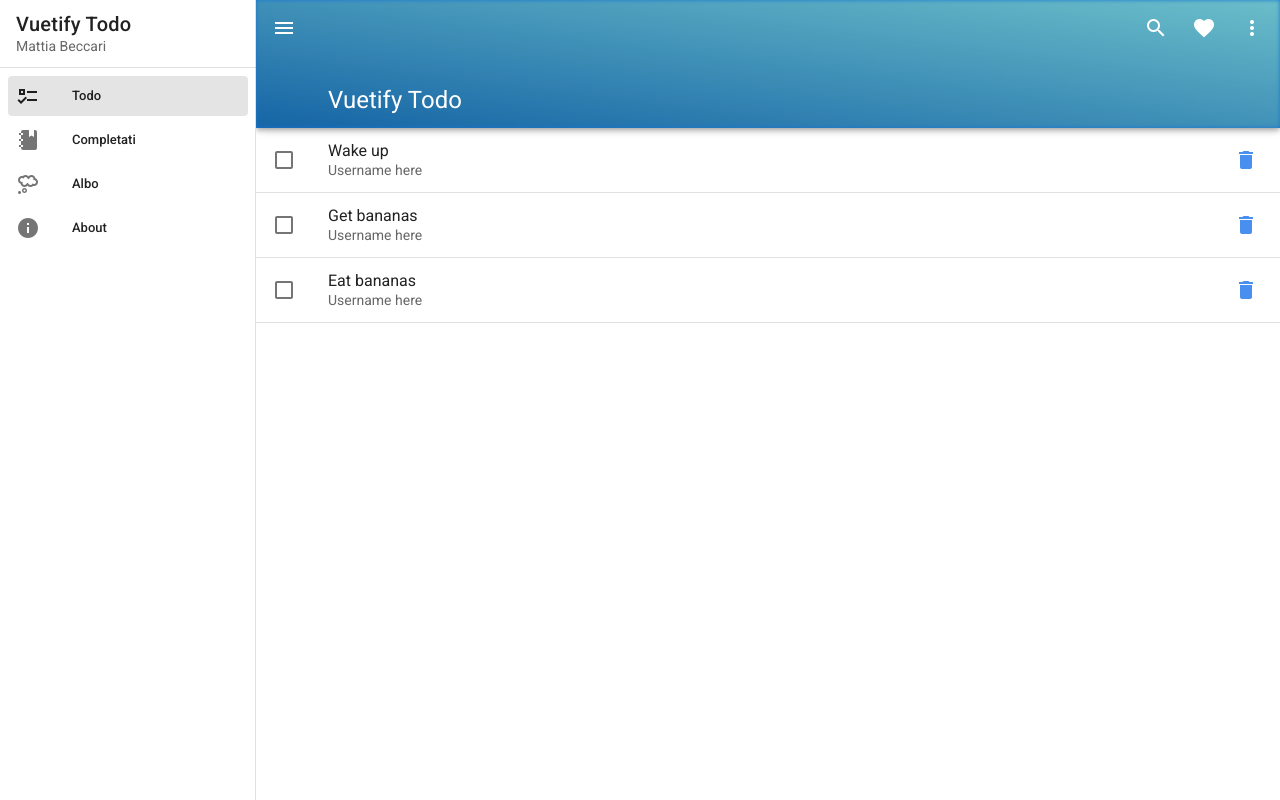
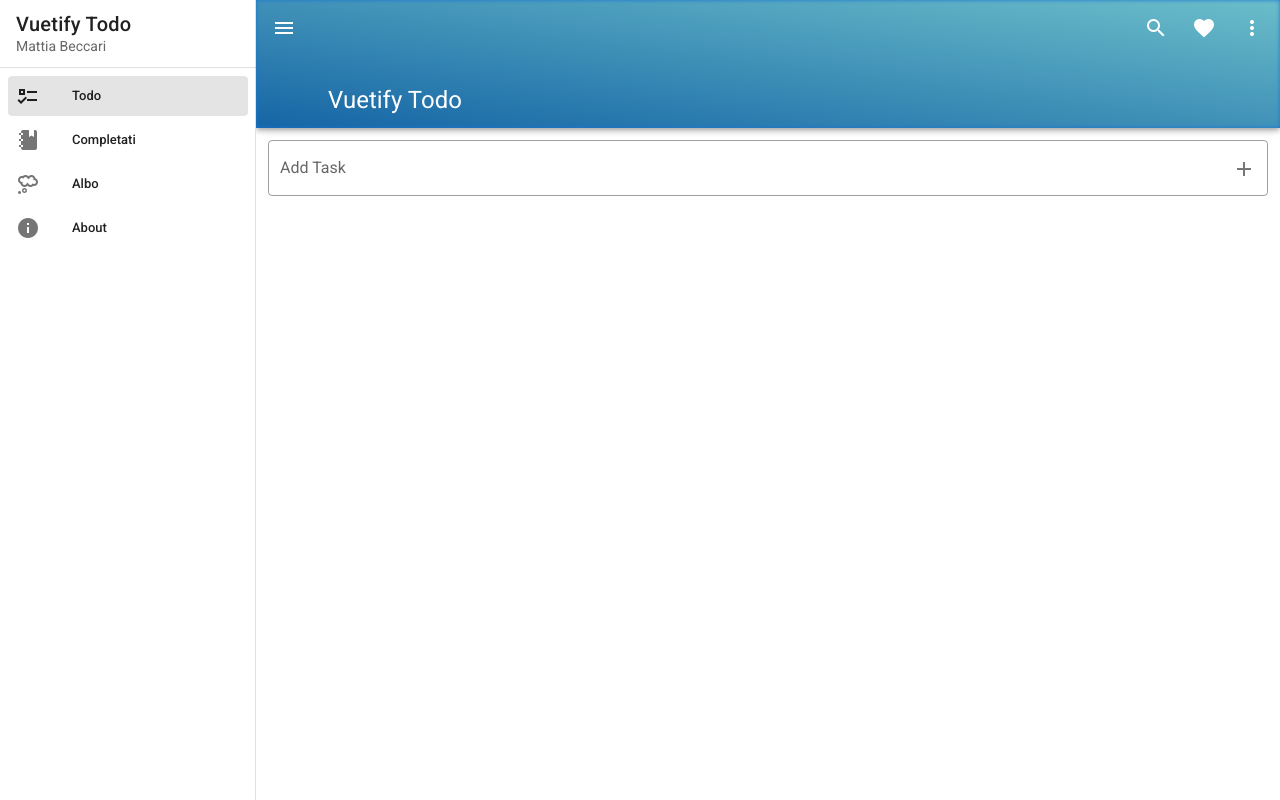
Before and after one commit to Tizzz-555/todo-app, a Vue app: page /#/ in a window 1280 px wide. Built offline with nearby package versions, Linux system fonts and the light colour scheme.

Commit message:
add task

```diff
--- a/src/views/TodoView.vue
+++ b/src/views/TodoView.vue
@@ -1,5 +1,16 @@
 <template>
   <div class="home">
+    <v-text-field
+      v-model="newTaskTitle"
+      @click:append="addTask"
+      @keyup.enter="addTask"
+      class="pa-3"
+      outlined
+      label="Add Task"
+      append-icon="mdi-plus"
+      hide-details
+      clearable
+    ></v-text-field>
     <v-list
       class="pt-0"
       two-line
@@ -52,26 +63,36 @@
   name: "Home",
   data() {
     return {
+      newTaskTitle: "",
       tasks: [
-        {
-          id: 1,
-          title: "Wake up",
-          done: false,
-        },
-        {
-          id: 2,
-          title: "Get bananas",
-          done: false,
-        },
-        {
-          id: 3,
-          title: "Eat bananas",
-          done: false,
-        },
+        // {
+        //   id: 1,
+        //   title: "Wake up",
+        //   done: false,
+        // },
+        // {
+        //   id: 2,
+        //   title: "Get bananas",
+        //   done: false,
+        // },
+        // {
+        //   id: 3,
+        //   title: "Eat bananas",
+        //   done: false,
+        // },
       ],
     };
   },
   methods: {
+    addTask() {
+      let newTask = {
+        id: Date.now(),
+        title: this.newTaskTitle,
+        done: false,
+      };
+      this.tasks.push(newTask);
+      this.newTaskTitle = "";
+    },
     doneTask(id) {
       let task = this.tasks.filter((task) => task.id === id)[0];
       task.done = !task.done;
```
